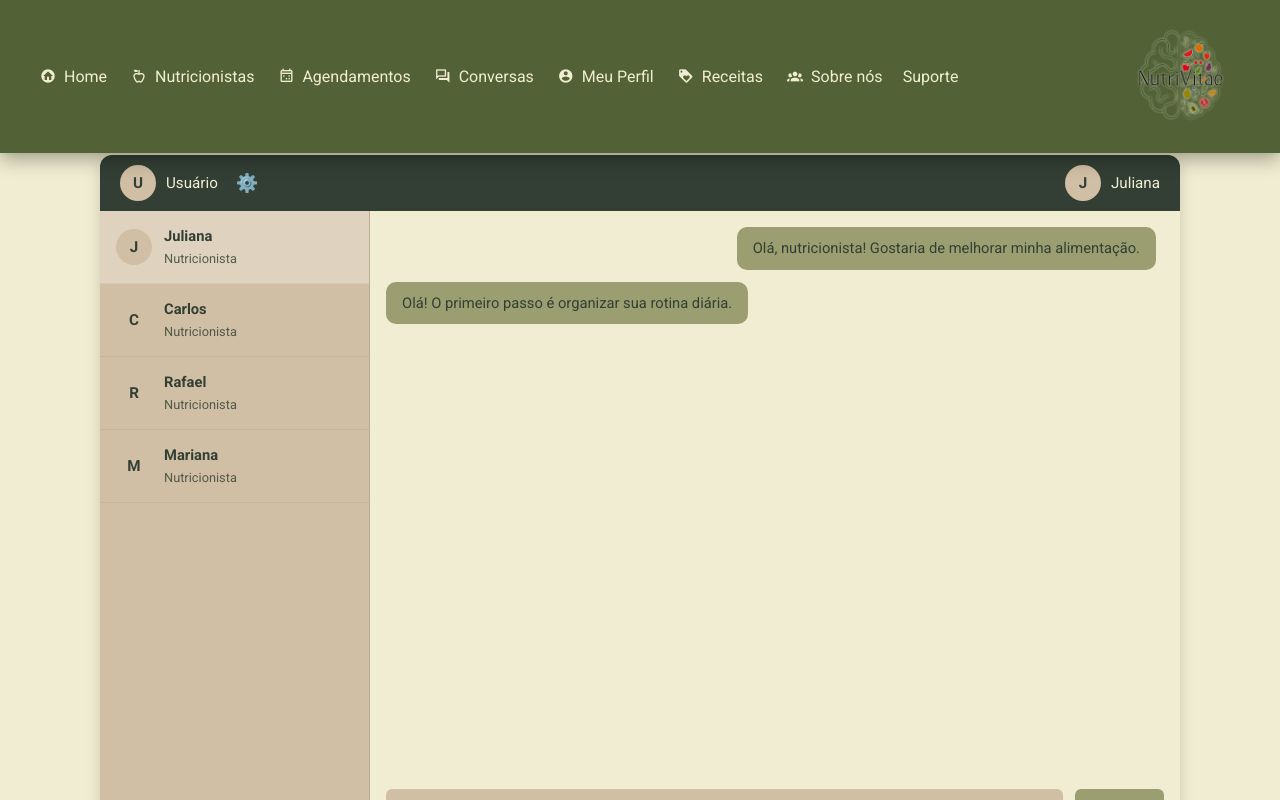
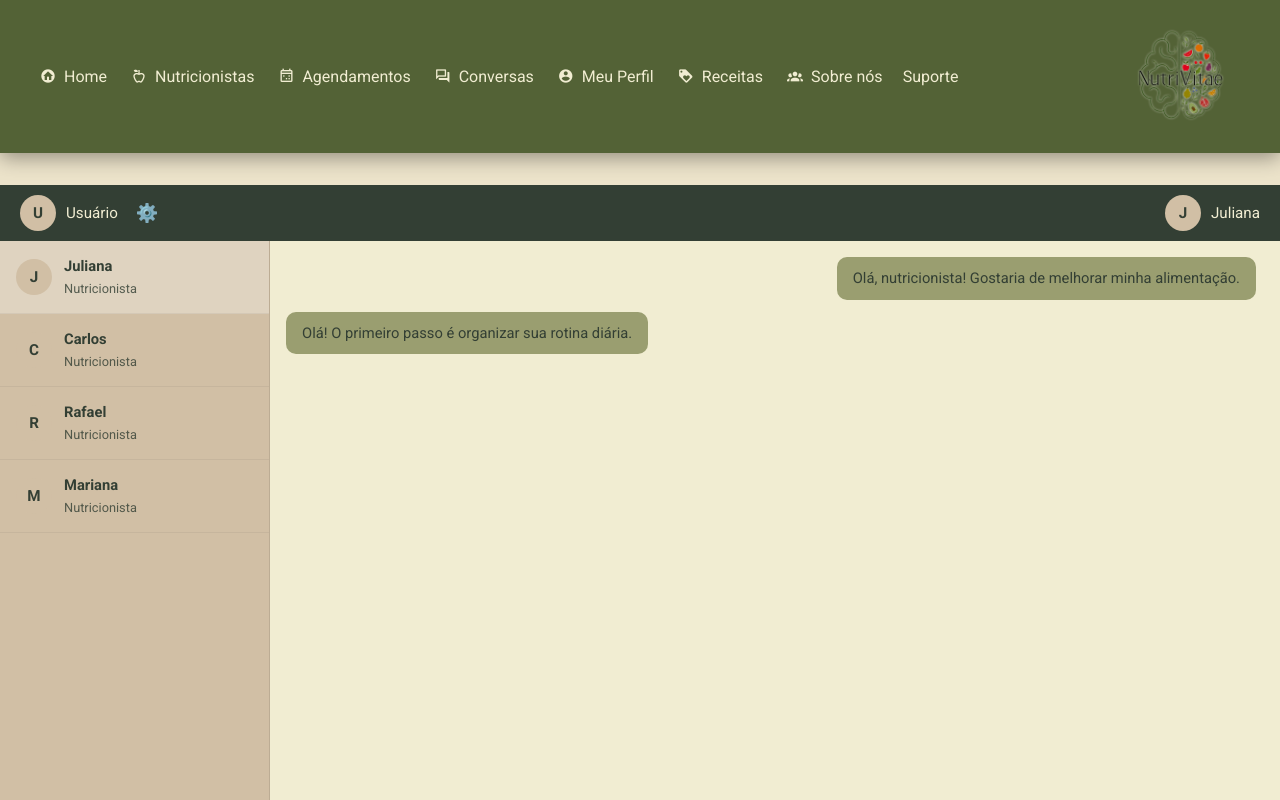
Before and after one commit to nutriVitae-hack2026/nutriVitae, a Vue app: page /mensagens in a window 1280 px wide. Shown: the top 800 px of the page. Built offline with nearby package versions, Linux system fonts and the light colour scheme; a web font is replaced by a local one.

Commit message:
feat - alterando o tamanho do chat e adicionando salvamento de mensagens

```diff
--- a/src/components/mensagens/Mensagens.vue
+++ b/src/components/mensagens/Mensagens.vue
@@ -107,7 +107,7 @@
 </template>
 
 <script setup>
-import { ref, computed, nextTick, reactive, onMounted } from 'vue'
+import { ref, computed, nextTick, reactive, onMounted, watch } from 'vue'
 
 const showProfile = ref(false)
 const activeContactId = ref(1)
@@ -123,6 +123,20 @@ const userData = reactive({
   telefone: ''
 })
 
+const defaultHistory = {
+  1: [
+    { id: 101, sender: 'sent', text: 'Olá, nutricionista! Gostaria de melhorar minha alimentação.' },
+    { id: 102, sender: 'received', text: 'Olá! O primeiro passo é organizar sua rotina diária.' }
+  ],
+  2: [
+    { id: 201, sender: 'received', text: 'Olá! Como foram suas refeições essa semana?' }
+  ],
+  3: [],
+  4: []
+}
+
+const conversationHistory = reactive({})
+
 onMounted(() => {
   const savedData = localStorage.getItem('usuarioLogado')
   if (savedData) {
@@ -133,7 +147,31 @@ onMounted(() => {
       console.error('Erro ao carregar dados do usuário:', e)
     }
   }
+
+  const savedMessages = localStorage.getItem('chat_historico_mensagens')
+  if (savedMessages) {
+    try {
+      const parsedHistory = JSON.parse(savedMessages)
+      Object.assign(conversationHistory, parsedHistory)
+    } catch (e) {
+      Object.assign(conversationHistory, defaultHistory)
+    }
+  } else {
+    Object.assign(conversationHistory, defaultHistory)
+  }
+
+  nextTick(() => {
+    scrollToBottom()
+  })
 })
+
+watch(
+  conversationHistory,
+  (newHistory) => {
+    localStorage.setItem('chat_historico_mensagens', JSON.stringify(newHistory))
+  },
+  { deep: true }
+)
 
 const userInitial = computed(() => {
   return userData.nome ? userData.nome.charAt(0).toUpperCase() : 'U'
@@ -159,24 +197,18 @@ const contacts = ref([
   { id: 4, name: 'Mariana', role: 'Nutricionista', avatar: 'M' }
 ])
 
-const conversationHistory = reactive({
-  1: [
-    { id: 101, sender: 'sent', text: 'Olá, nutricionista! Gostaria de melhorar minha alimentação.' },
-    { id: 102, sender: 'received', text: 'Olá! O primeiro passo é organizar sua rotina diária.' }
-  ],
-  2: [
-    { id: 201, sender: 'received', text: 'Olá! Como foram suas refeições essa semana?' }
-  ],
-  3: [],
-  4: []
-})
-
 const activeContact = computed(() => {
   return contacts.value.find(c => c.id === activeContactId.value) || contacts.value[0]
 })
 
 const activeMessages = computed(() => {
   return conversationHistory[activeContactId.value] || []
+})
+
+watch(activeContactId, () => {
+  nextTick(() => {
+    scrollToBottom()
+  })
 })
 
 const toggleProfile = () => {
@@ -243,32 +275,32 @@ const editMessage = () => {
 </script>
 
 <style scoped>
-/* CONTAINER PRINCIPAL (+15% ADICIONAIS DE TAMANHO) */
 .chat-wrapper {
   width: 100%;
-  height: 100vh;
+  height: calc(100vh - 85px);
   background-color: #F1EDD2;
   display: flex;
-  align-items: center;
+  align-items: stretch;
   justify-content: center;
-  padding: 20px;
+  padding: 0;
   box-sizing: border-box;
+  margin-top: 85px;
+  overflow: hidden;
 }
 
 .app-container {
   width: 100%;
-  max-width: 1080px;
-  height: 690px;
+  max-width: 100%;
+  height: 100%;
   background-color: #F1EDD2;
-  border-radius: 12px;
-  box-shadow: 0 4px 15px rgba(0, 0, 0, 0.15);
+  border-radius: 0;
+  box-shadow: none;
   position: relative;
   overflow: hidden;
   display: flex;
   flex-direction: column;
 }
 
-/* TOP BAR */
 .top-bar {
   height: 56px;
   background-color: #333F34;
@@ -278,6 +310,7 @@ const editMessage = () => {
   justify-content: space-between;
   padding: 0 20px;
   z-index: 10;
+  flex-shrink: 0;
 }
 
 .user-info {
@@ -323,11 +356,11 @@ const editMessage = () => {
   background-color: rgba(255, 255, 255, 0.15);
 }
 
-/* CHAT VIEW */
 .chat-view {
   display: flex;
   flex: 1;
   height: calc(100% - 56px);
+  overflow: hidden;
 }
 
 .sidebar {
@@ -335,6 +368,7 @@ const editMessage = () => {
   background-color: #D1BFA5;
   border-right: 1px solid rgba(0, 0, 0, 0.1);
   overflow-y: auto;
+  flex-shrink: 0;
 }
 
 .contact-card {
@@ -373,6 +407,7 @@ const editMessage = () => {
   padding: 16px;
   justify-content: space-between;
   background-color: #F1EDD2;
+  overflow: hidden;
 }
 
 .messages-container {
@@ -413,6 +448,7 @@ const editMessage = () => {
   display: flex;
   gap: 12px;
   margin-top: 14px;
+  flex-shrink: 0;
 }
 
 .input-container input {
@@ -442,7 +478,6 @@ const editMessage = () => {
   cursor: pointer;
 }
 
-/* MENU CONTEXTUAL */
 .context-menu {
   position: fixed;
   background-color: #333F34;
@@ -469,7 +504,6 @@ const editMessage = () => {
   color: #333F34;
 }
 
-/* PERFIL DO USUÁRIO */
 .profile-view {
   flex: 1;
   padding: 28px;
```
